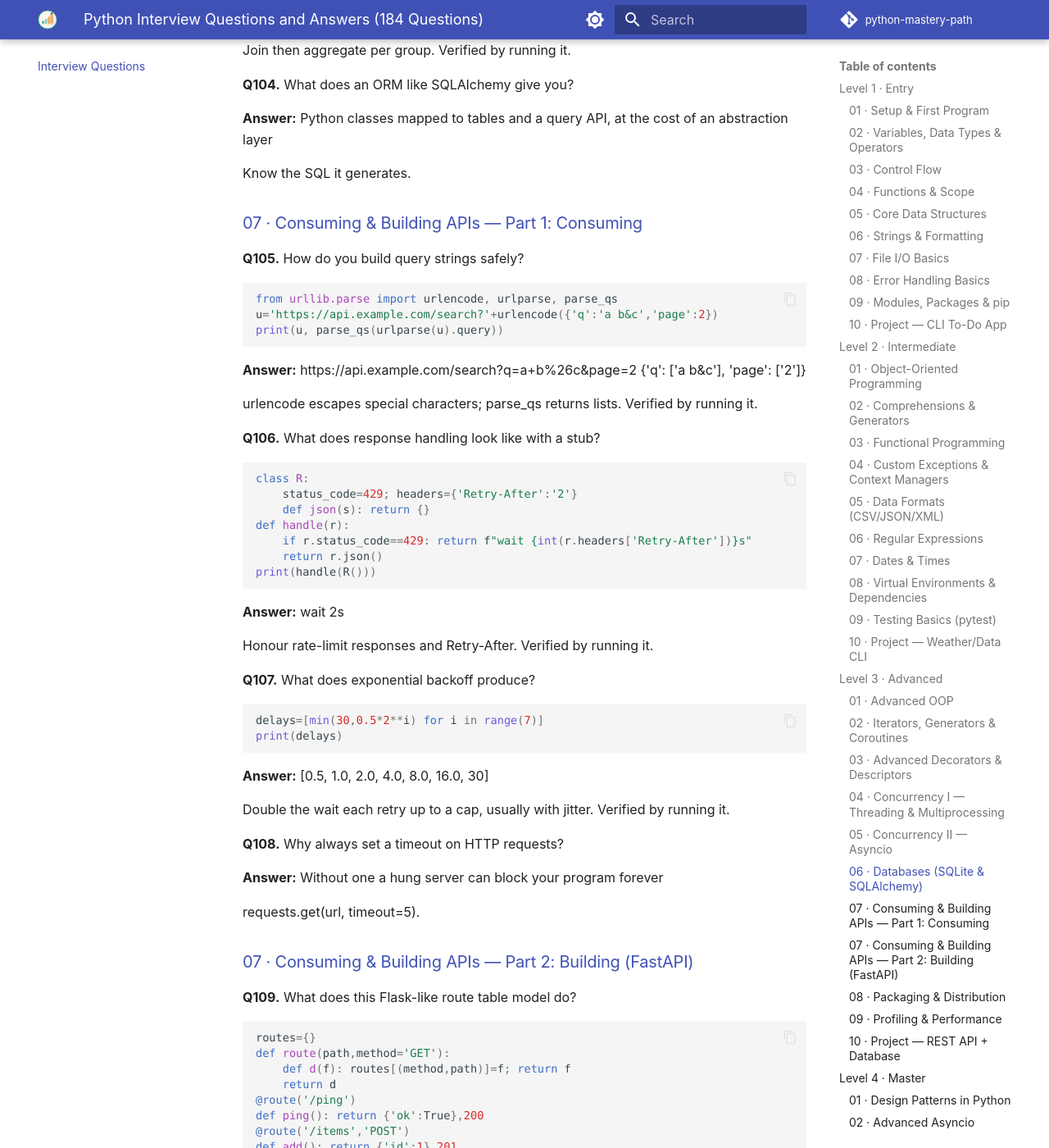
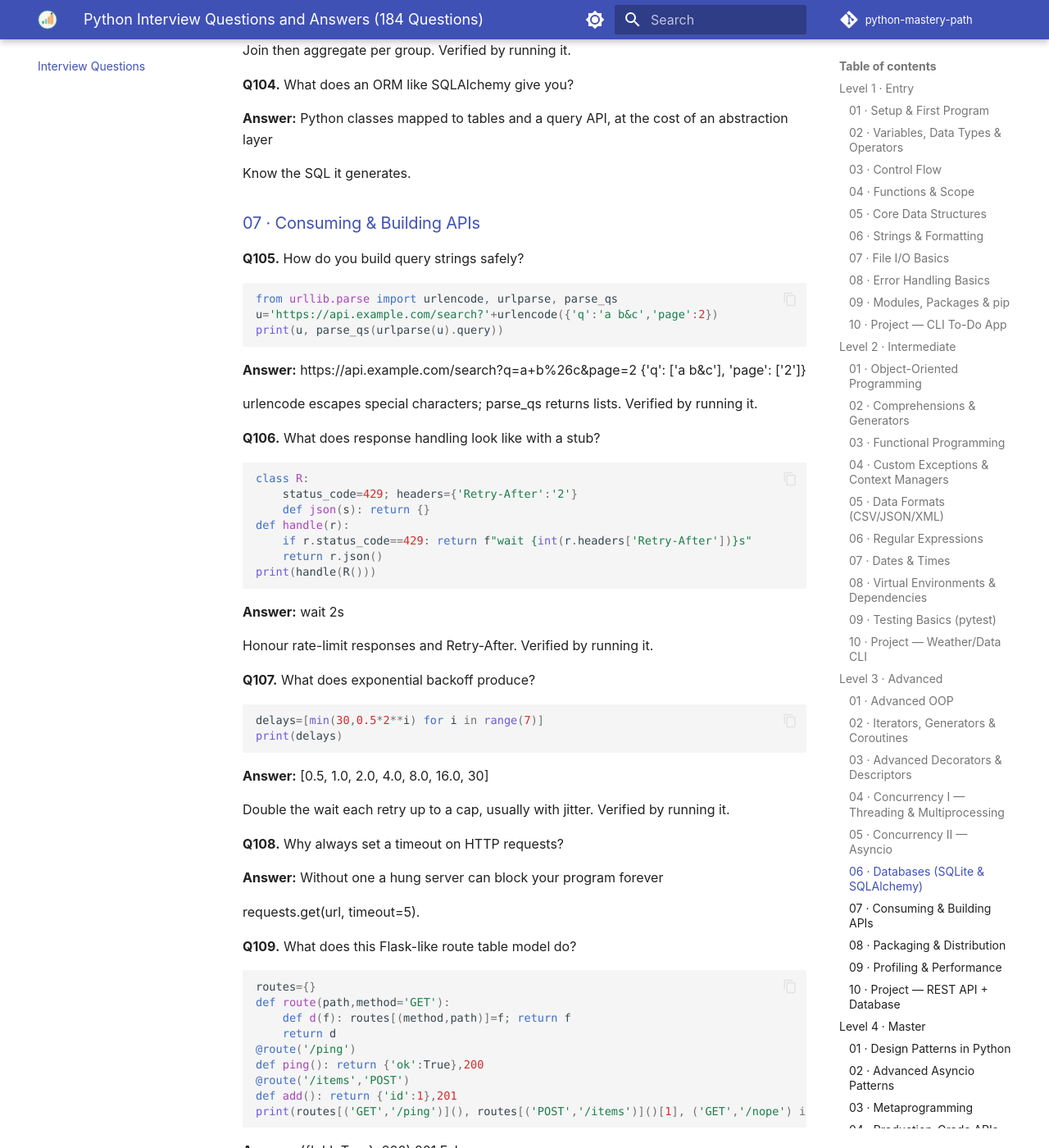
Before and after one commit to SIGILIPELLI/python-mastery-path, an MkDocs documentation site: the page built from docs/interview-questions.md, in a window 1280 px wide and 1400 px high, scrolled down 23492 px. Shown: the whole window at 82% size. Built offline with MkDocs 1.6.1 and Material for MkDocs 9.7.7, drawn with Linux system fonts in a browser that asks for light colours; comment, search, counter and statistics services are not loaded.

Commit message:
Python: regenerate cheat sheet and interview questions after the level-3 merge (part-aware)
Co-Authored-By: Claude Opus 5.5 <noreply@anthropic.com>

```diff
--- a/docs/interview-questions.md
+++ b/docs/interview-questions.md
@@ -1125,7 +1125,7 @@ Join then aggregate per group. Verified by running it.
 
 Know the SQL it generates.
 
-### [07 · Consuming & Building APIs — Part 1: Consuming](level-3/07-consuming-building-apis.md#part-1-consuming-apis)
+### [07 · Consuming &amp; Building APIs](level-3/07-consuming-building-apis.md)
 
 **Q105.** How do you build query strings safely?
 
@@ -1171,8 +1171,6 @@ Double the wait each retry up to a cap, usually with jitter. Verified by running
 **Answer:** Without one a hung server can block your program forever
 
 requests.get(url, timeout=5).
-
-### [07 · Consuming & Building APIs — Part 2: Building (FastAPI)](level-3/07-consuming-building-apis.md#part-2-building-apis-fastapi)
 
 **Q109.** What does this Flask-like route table model do?
 
```
Also changed, not shown: docs/cheat-sheet.md (+5 -3 lines).
